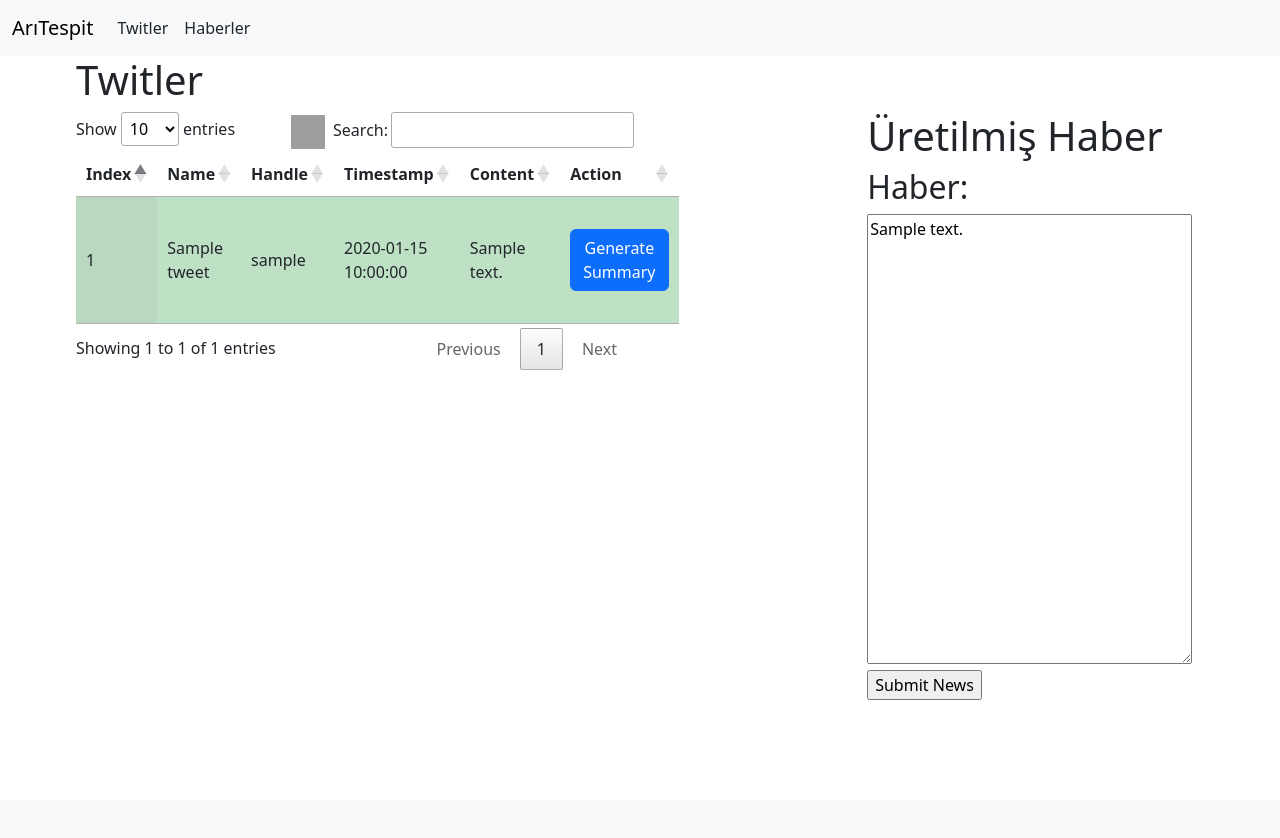
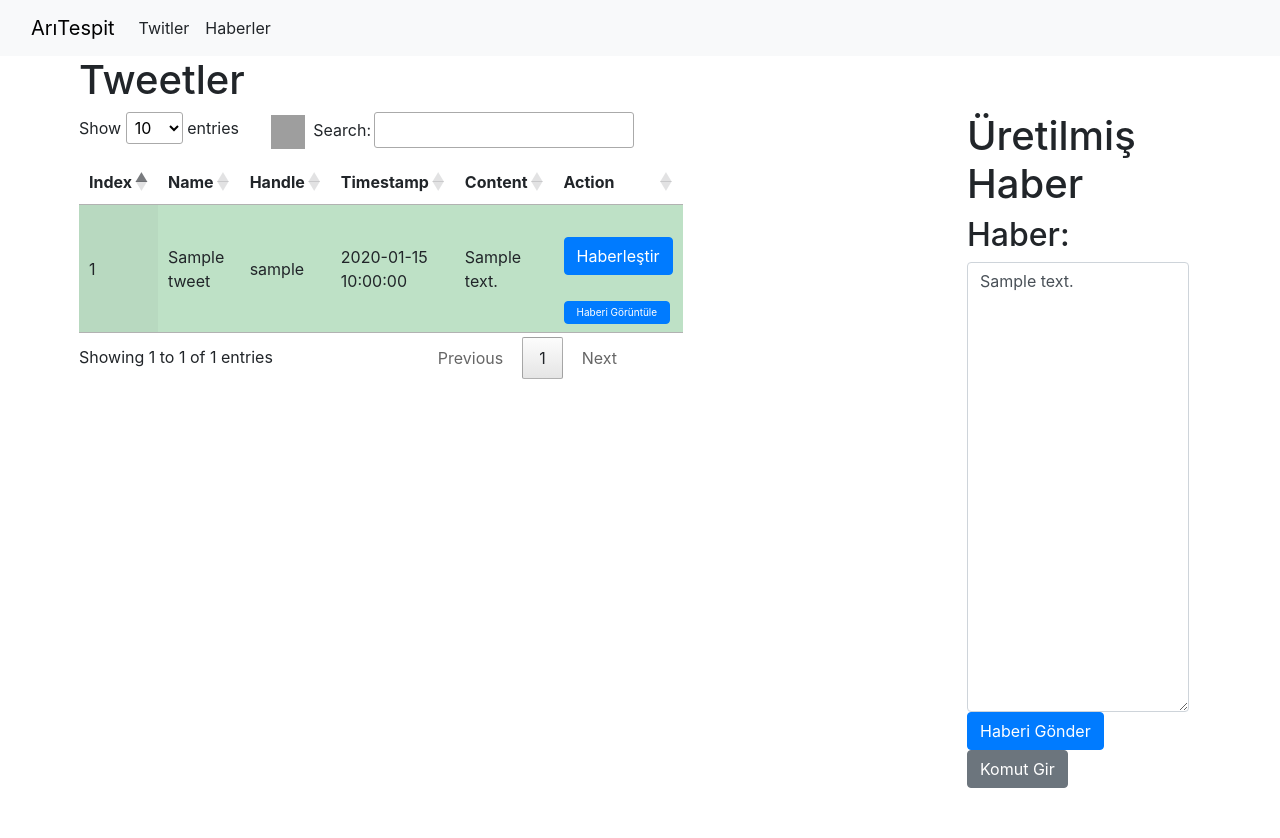
Before and after one commit to aritespit/mt-hackathon-aritespit, a Flask app: template templates/tweets.html in a window 1280 px wide. Before the commit the page ends 700 px from the top, so only its background shows below. Run offline with Flask 3, Linux system fonts and the light colour scheme; tables that the repository leaves empty hold one stand-in row (values such as "Sample post"); the template is opened without the code that fills it: values that come from a table or form of the project are taken from there, most other values are stand-ins (such as "Sample title", 1, 10 or a date in 2020); some libraries are stand-ins or nearby versions; grey boxes are pictures that could not be loaded.

Commit message:
Displaying existing news added. Feedback mechanism for generated outputs added.

```diff
--- a/app.py
+++ b/app.py
@@ -56,6 +56,8 @@ def tweets():
         text = request.form.get('text')
         index = request.form.get('index')
         generated_news = request.form.get('generated_news')
+        display_no = request.form.get('display_no')
+        feedback = request.form.get('feedback')
         if generated_news:
             # Find the tweet based on the content
             tweet_to_update = Tweet.query.filter_by(index=index).first()
@@ -64,7 +66,30 @@ def tweets():
                 tweet_to_update.news = generated_news
                 tweet_to_update.is_generated = 1
                 db.session.commit()
+        elif display_no:
+            print(display_no)
+            tweet_to_display = Tweet.query.filter_by(index=display_no).first()
+            print(tweet_to_display)
+            summary = tweet_to_display.news
+        elif feedback:
+            print(index)
+            template="""
+            You are a news assistant that turns the posts published by institutions, organizations or ministers on their social media accounts into news.
+            There is a feedback given you for you to correct given text.
 
+            ### Instruction:
+            Replying in Turkish is a MUST, if your answer is going to be english translate it to Turkish
+
+            Now text is : {text}
+            Now feedback is: {feedback}
+            """
+            tweet_to_adjust = Tweet.query.filter_by(index=index).first()
+            text=tweet_to_adjust.news
+            prompt = PromptTemplate(input_variables=["text","feedback"], template=template)
+            llm_chain = LLMChain(llm=llm, prompt=prompt)
+            response = llm_chain.generate([{"text": text, "feedback": feedback}])
+            print(response)
+            summary = response.generations[0][0].text
         elif text:
             template = """
             You are a news assistant that turns the posts published by institutions, organizations or ministers on their social media accounts into news.
--- a/templates/news.html
+++ b/templates/news.html
@@ -30,7 +30,7 @@ News
                             <form action="/news" method="POST" class="my-4">
                                 <input type="hidden" name="text" value="{{ entry.Content }}" />
                                 <input type="hidden" name="index" value="{{ index }}" />
-                                <button type="submit" class="btn btn-primary">Generate Summary</button>
+                                <button type="submit" class="btn btn-primary">Özetle</button>
                             </form>
 
                         </td>
@@ -44,7 +44,7 @@ News
 
 
 	<div class="generate-container" style="float: right; padding-left: 10%;">
-        <h1>Üretilmiş Yeni Medya içeriği</h1>
+        <h1>Üretilmiş Yeni Medya İçeriği</h1>
         {% if summary %}
         <h2>İçerik:</h2>
 		<form action="/news" method="POST">
--- a/templates/tweets.html
+++ b/templates/tweets.html
@@ -6,7 +6,7 @@ Twitler
 
 {% block content %}
 <div class="container" style="margin-right: 5%; margin-left: 5%; padding-bottom: 50px;">
-    <h1>Twitler</h1>
+    <h1>Tweetler</h1>
 
     <div class="table-container" style="width: 50%; float: left;"> <!-- Left half for table -->
         <table id="example" class="display hover my-table" style="width:100%">
@@ -35,26 +35,65 @@ Twitler
                             <input type="hidden" name="name" value="{{ entry.Name }}" />
                             <input type="hidden" name="text" value="{{ entry.Content }}" />
                             <input type="hidden" name="index" value="{{ entry.index }}" />
-                            <button type="submit" class="btn btn-primary">Generate Summary</button>
+                            <button type="submit" class="btn btn-primary">Haberleştir</button>
+
                         </form>
-
+						<form action="/tweets" method="POST">
+							{% if entry.is_generated %}
+								<input type="hidden" name="display_no" value="{{ entry.index }}" />
+								<button style="font-size: 10px;padding: 3px 12px;" type="submit" class="btn btn-primary">Haberi Görüntüle</button>
+							{% endif %}
+                        </form>
                     </td>
                 </tr>
             {% endfor %}
             </tbody>
         </table>
     </div>
-    <div class="generate-container" style="float: right; padding-left: 10%;">
+<link rel="stylesheet" href="https://maxcdn.bootstrapcdn.com/bootstrap/4.0.0/css/bootstrap.min.css">
+
+<div class="generate-container" style="float: right; padding-left: 10%; width:30%">
     <h1>Üretilmiş Haber</h1>
     {% if summary %}
     <h2>Haber:</h2>
     <form action="/tweets" method="POST">
-			<textarea name="generated_news" style="width: 100%;height:450px;">{{ summary }}</textarea>
+        <textarea name="generated_news" class="form-control" style="height: 450px;">{{ summary }}</textarea>
         <input type="hidden" name="index" value="{{ index }}">
-            <input type="submit" value="Submit News">
+        <input type="submit" value="Haberi Gönder" class="btn btn-primary">
+        <!-- Add a button to trigger the modal -->
+        <button type="button" class="btn btn-secondary" data-toggle="modal" data-target="#myModal">Komut Gir</button>
     </form>
     {% endif %}
 </div>
+<!--Modal-->
+<div class="modal" id="myModal">
+    <div class="modal-dialog">
+        <div class="modal-content">
+
+            <!-- Modal Header -->
+            <div class="modal-header">
+                <h4 class="modal-title">Komut</h4>
+                <button type="button" class="close" data-dismiss="modal">&times;</button>
+            </div>
+		<form action="/tweets" method="POST">
+            <!-- Modal Body -->
+            <div class="modal-body">
+
+                <textarea name="feedback" class="form-control" style="width: 100%; height: 200px;"></textarea>
+            </div>
+
+            <!-- Modal Footer -->
+            <div class="modal-footer">
+				<input type="hidden" name="index" value="{{ index }}">
+                <button type="submit" class="btn btn-primary" id="submitModal">Gönder</button>
+                <button type="button" class="btn btn-secondary" data-dismiss="modal">Kapat</button>
+            </div>
+		</form>
+        </div>
+    </div>
+</div>
+
+
 
     <div style="clear: both;"></div>
 </div>
@@ -115,4 +154,9 @@ Twitler
 
     searchLabel.insertBefore(refreshButton, searchLabel.firstChild);
   </script>
+
+
+<script src="https://code.jquery.com/jquery-3.2.1.slim.min.js"></script>
+<script src="https://cdnjs.cloudflare.com/ajax/libs/popper.js/1.12.9/umd/popper.min.js"></script>
+<script src="https://maxcdn.bootstrapcdn.com/bootstrap/4.0.0/js/bootstrap.min.js"></script>
 {% endblock %}
```
Lines whose indentation alone changed are shown as unchanged.
